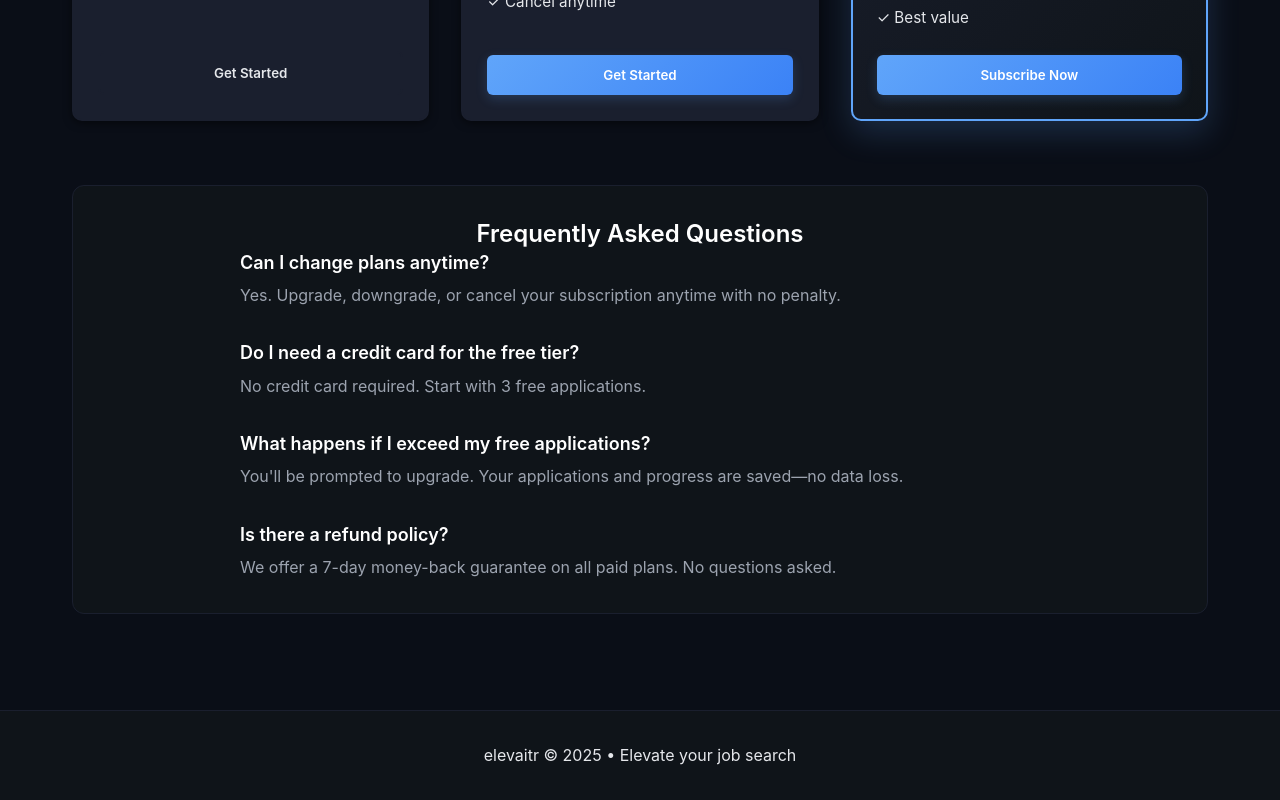
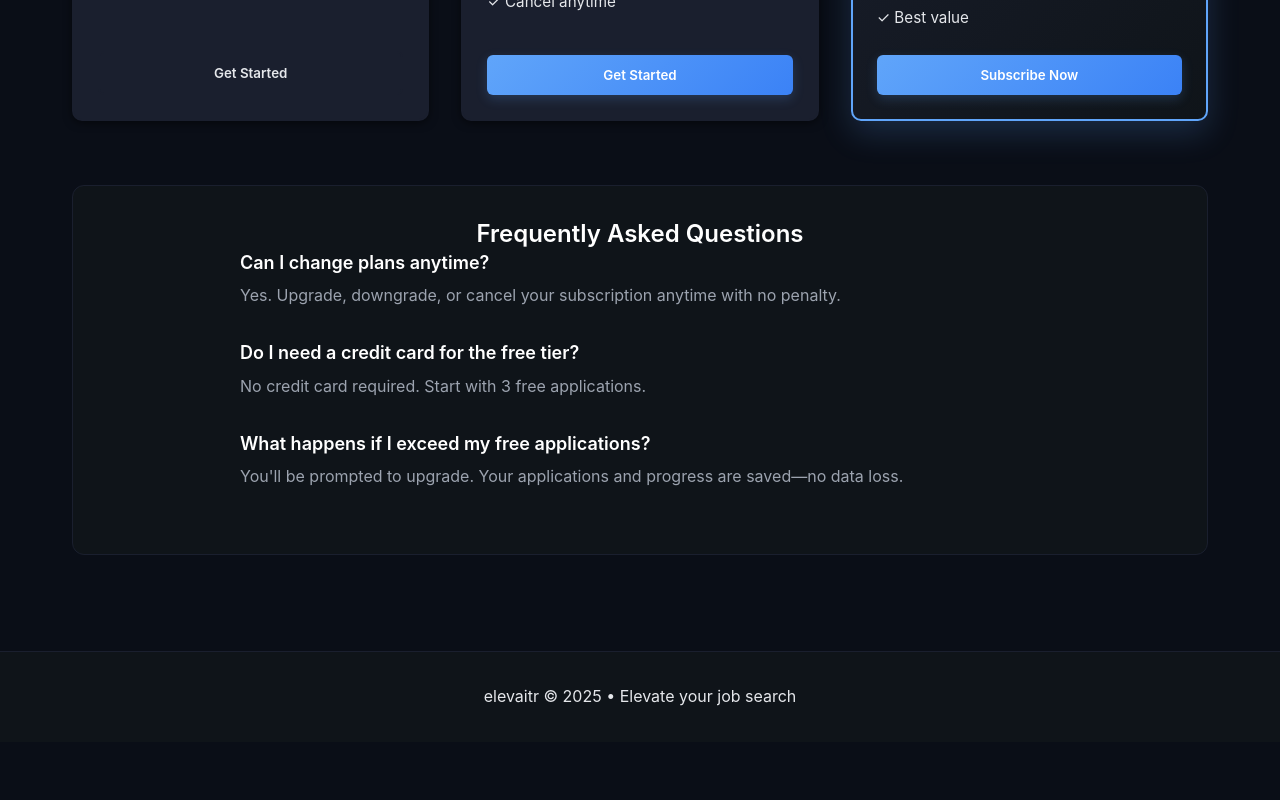
Before and after one commit to birthquake/job-suite, a React (Vite) app: page / in a window 1280 px wide. Shown: the part 2106-2906 px from the top of the page. After the commit the page ends 2848 px from the top, so only its background shows below. Built offline with nearby package versions, Linux system fonts and the light colour scheme; no server answers.

Commit message:
Update App.jsx

```diff
--- a/src/App.jsx
+++ b/src/App.jsx
@@ -420,11 +420,6 @@ function PricingSection() {
             <h4 style={{ color: 'var(--text-primary)', marginBottom: '0.5rem' }}>What happens if I exceed my free applications?</h4>
             <p style={{ color: 'var(--text-muted)', margin: 0 }}>You'll be prompted to upgrade. Your applications and progress are saved—no data loss.</p>
           </div>
-
-          <div>
-            <h4 style={{ color: 'var(--text-primary)', marginBottom: '0.5rem' }}>Is there a refund policy?</h4>
-            <p style={{ color: 'var(--text-muted)', margin: 0 }}>We offer a 7-day money-back guarantee on all paid plans. No questions asked.</p>
-          </div>
         </div>
       </div>
     </section>
```
